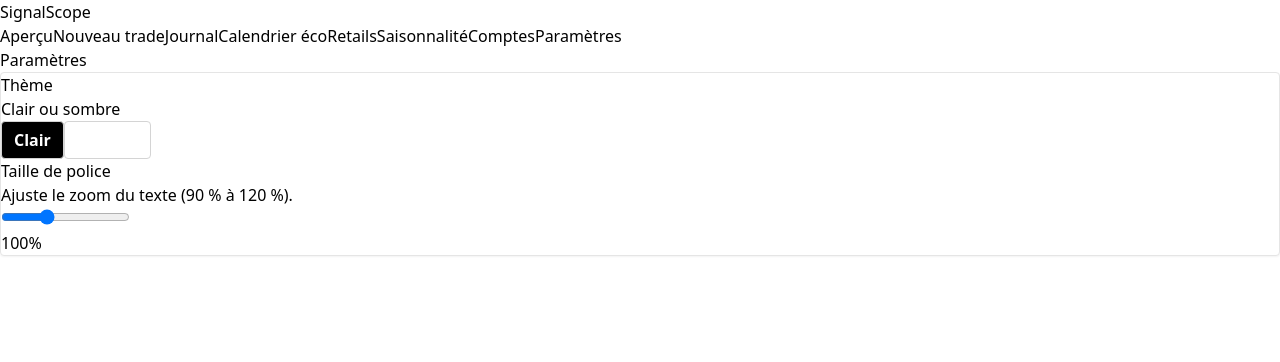
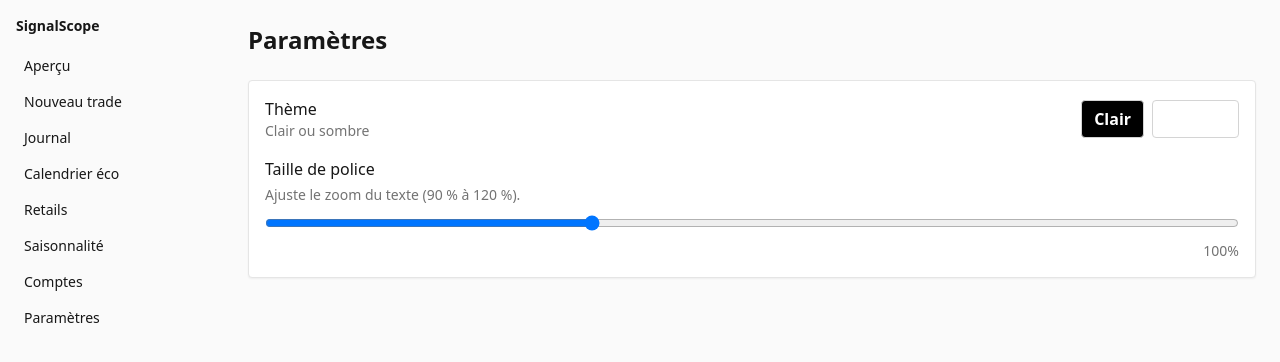
Before and after one commit to 13artcolor-png/Signalscope, a Next.js app: page / in a window 1280 px wide. Shown: the top 362 px of the page. Built offline with nearby package versions, Linux system fonts and the light colour scheme; no server answers.

Commit message:
Update tailwind.config.ts

```diff
--- a/tailwind.config.ts
+++ b/tailwind.config.ts
@@ -1,11 +1,15 @@
 import type { Config } from "tailwindcss";
+
 const config: Config = {
-  content: ["./app/**/*.{ts,tsx}", "./components/**/*.{ts,tsx}"],
-  theme: { extend: {} },
+  darkMode: "class",
+  content: [
+    "./app/**/*.{js,ts,jsx,tsx}",
+    "./components/**/*.{js,ts,jsx,tsx}",
+  ],
+  theme: {
+    extend: {},
+  },
   plugins: [],
 };
+
 export default config;
-module.exports = {
-  darkMode: 'class',
-  // ...
-}
```
